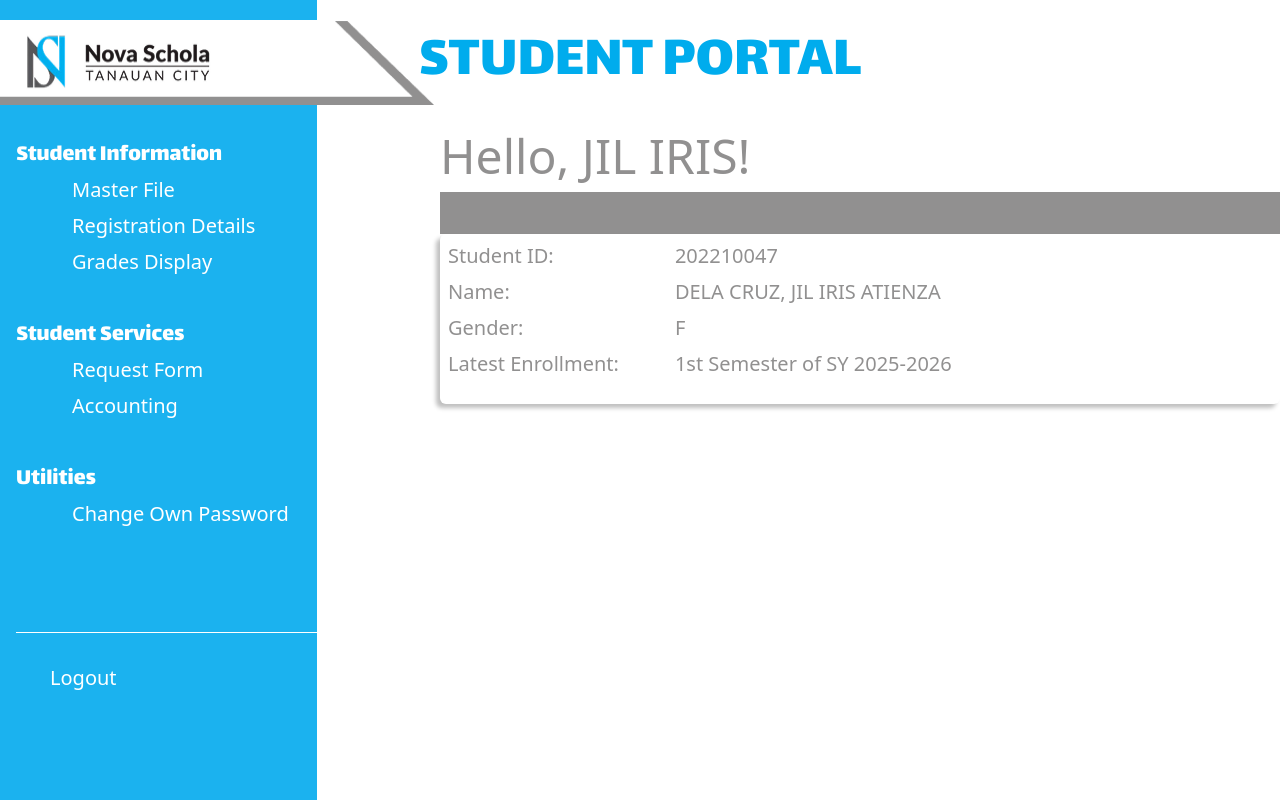
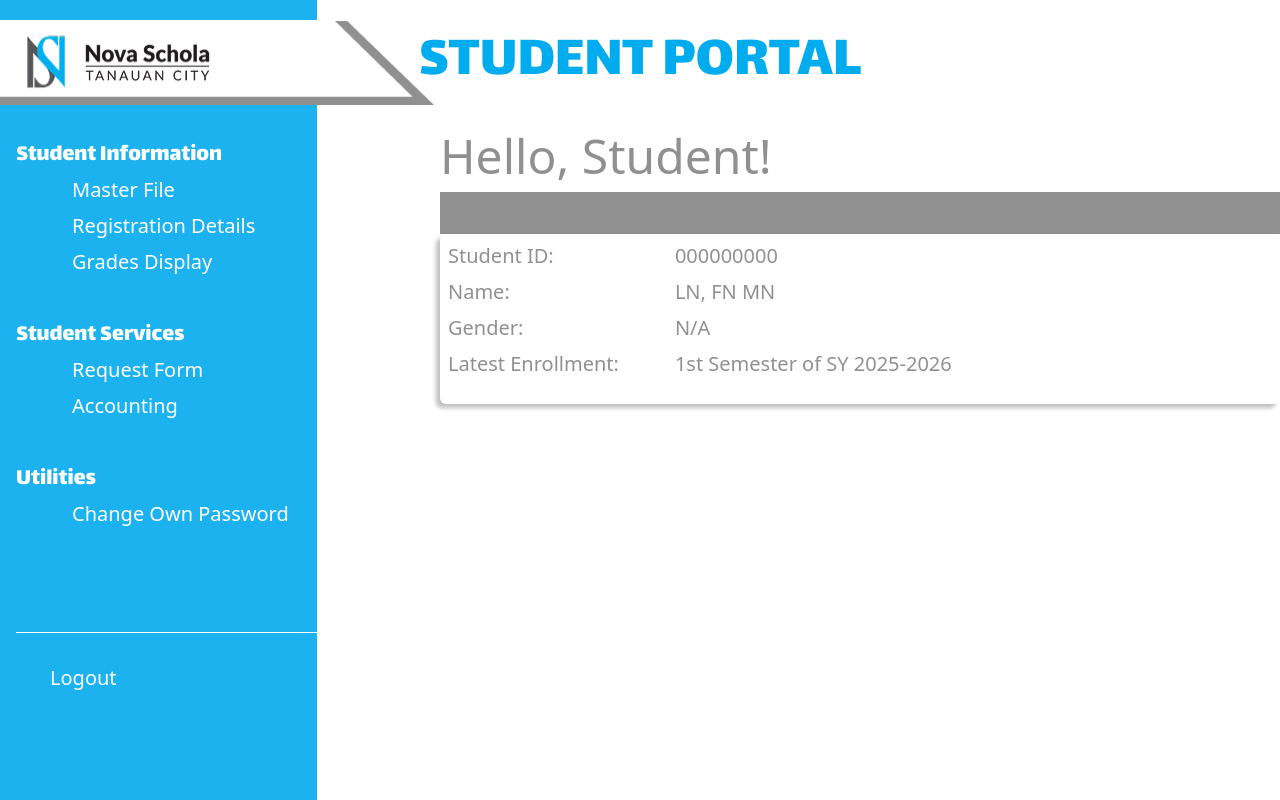
Before and after one commit to jil4school/nstsps, a React (Vite) app: page /nstsps/student-home in a window 1280 px wide. Built offline with nearby package versions, Linux system fonts and the light colour scheme; some icons are missing.

Commit message:
student home fetched (last enrolled not yet)

```diff
--- a/src/context/login-context.tsx
+++ b/src/context/login-context.tsx
@@ -37,24 +37,24 @@ export const LoginProvider = ({ children }: { children: ReactNode }) => {
         response.data &&
         (response.data.success === true || response.data.success === "true")
       ) {
-        setUser({ user_id: response.data.user_id, email });
+        const userId = response.data.user_id;
+        setUser({ user_id: userId, email });
+        localStorage.setItem("user_id", String(userId)); // ✅ store in localStorage
         setError(null);
         return true;
-      } else {
-        setError(response.data.error || "Login failed");
-        return false;
       }
+
+      // ❗ If response was not successful
+      setError("Login failed: Invalid credentials");
+      return false;
     } catch (err: any) {
-  const message =
-    err.response?.data?.error ??
-    err.message ??
-    "Login request failed";
+      const message =
+        err.response?.data?.error ?? err.message ?? "Login request failed";
 
-  console.error("Axios error:", err);
-  setError(message);
-  return false;
-}
-
+      console.error("Axios error:", err);
+      setError(message);
+      return false;
+    }
   };
 
   const logout = () => {
--- /dev/null
+++ b/src/context/master-file-context.tsx
@@ -0,0 +1,73 @@
+import axios from "axios";
+import { createContext, useContext, useState } from "react";
+import type { ReactNode, Dispatch, SetStateAction } from "react";
+
+interface StudentInfo {
+  user_id: string;
+  first_name: string;
+  surname: string;
+  gender?: string;
+  enrollment?: string;
+  student_id?: string;
+  middle_name?: string;
+}
+
+interface MasterFileContextType {
+  student: StudentInfo | null;
+  fetchStudentInfo: (user_id: string) => Promise<void>;
+  error: string | null;
+  setError: Dispatch<SetStateAction<string | null>>;
+}
+
+const MasterFileContext = createContext<MasterFileContextType | undefined>(undefined);
+
+export const MasterFileProvider = ({ children }: { children: ReactNode }) => {
+  const [student, setStudent] = useState<StudentInfo | null>(null);
+  const [error, setError] = useState<string | null>(null);
+
+  const fetchStudentInfo = async (user_id: string): Promise<void> => {
+    try {
+      const response = await axios.get(
+        `http://localhost/NSTSPS_API/controller/MasterFileController.php?user_id=${user_id}`
+      );
+
+      console.log("Student info response:", response.data.first_name);
+
+      if (response.data && !response.data.error) {
+        setStudent(response.data);
+        setError(null);
+      } else {
+        setError(response.data.error || "Failed to fetch student info");
+        setStudent(null);
+      }
+    } catch (err: any) {
+      const message =
+        err.response?.data?.error ?? err.message ?? "Student info request failed";
+
+      console.error("Axios error (student):", err);
+      setError(message);
+      setStudent(null);
+    }
+  };
+
+  const value: MasterFileContextType = {
+    student,
+    fetchStudentInfo,
+    error,
+    setError,
+  };
+
+  return (
+    <MasterFileContext.Provider value={value}>
+      {children}
+    </MasterFileContext.Provider>
+  );
+};
+
+export const useMasterFile = () => {
+  const context = useContext(MasterFileContext);
+  if (context === undefined) {
+    throw new Error("useMasterFile must be used within a MasterFileProvider");
+  }
+  return context;
+};
--- /dev/null
+++ b/src/context/student-id-storage.tsx
@@ -0,0 +1,13 @@
+import axios from "axios";
+
+export const getStudentInfo = async (userId: string) => {
+  try {
+    const response = await axios.get(
+      `http://localhost/NSTSPS_API/student-info.php?user_id=${userId}`
+    );
+    return response.data;
+  } catch (error) {
+    console.error("Failed to fetch student info:", error);
+    throw error;
+  }
+};
--- a/src/main.tsx
+++ b/src/main.tsx
@@ -4,12 +4,15 @@ import "./index.css";
 import App from "./App.tsx";
 import { BrowserRouter } from "react-router-dom";
 import { LoginProvider } from "./context/login-context.tsx";
+import { MasterFileProvider } from "./context/master-file-context.tsx";
 
 createRoot(document.getElementById("root")!).render(
   <StrictMode>
     <BrowserRouter>
       <LoginProvider>
-        <App />
+        <MasterFileProvider>
+          <App />
+        </MasterFileProvider>
       </LoginProvider>
     </BrowserRouter>
   </StrictMode>
--- a/src/student-home.tsx
+++ b/src/student-home.tsx
@@ -1,6 +1,17 @@
+import { useEffect } from "react";
 import SideBar from "./side-bar";
+import { useMasterFile } from "@/context/master-file-context";
 
 function StudentHome() {
+ const { student, fetchStudentInfo } = useMasterFile();
+
+  useEffect(() => {
+    const userId = localStorage.getItem("user_id");
+    console.log(userId);
+    if (userId) {
+      fetchStudentInfo(userId);
+    }
+  }, [fetchStudentInfo]);
   return (
     <div className="flex flex-row h-screen w-screen bg-white">
       <SideBar />
@@ -15,7 +26,7 @@ function StudentHome() {
         </div>
         <div className="ml-100  mt-10">
           <span className="text-5xl p-10" style={{ color: "#919090" }}>
-            Hello, JIL IRIS!
+            Hello, {student?.first_name || "Student"}!
           </span>
           <div
             className="ml-10 w-[840px] h-[42px] mt-3"
@@ -43,13 +54,13 @@ function StudentHome() {
             </div>
             <div className="flex flex-col pt-2 pl-12">
               <span className="text-xl pl-2 pb-2" style={{ color: "#919090" }}>
-                202210047
+                {student?.student_id || "000000000"}
               </span>
               <span className="text-xl pl-2 pb-2" style={{ color: "#919090" }}>
-                DELA CRUZ, JIL IRIS ATIENZA
+                {student?.surname || "LN"}, {student?.first_name || "FN"} {student?.middle_name || "MN"}
               </span>
               <span className="text-xl pl-2 pb-2" style={{ color: "#919090" }}>
-                F
+                {student?.gender || "N/A"}
               </span>
               <span className="text-xl pl-2 pb-2" style={{ color: "#919090" }}>
                 1st Semester of SY 2025-2026
```
